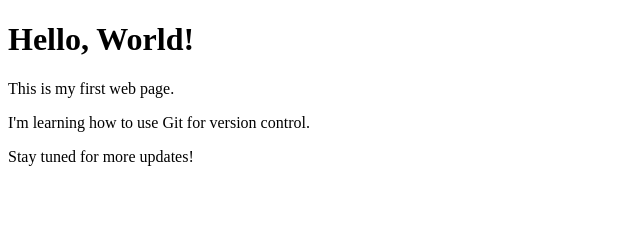
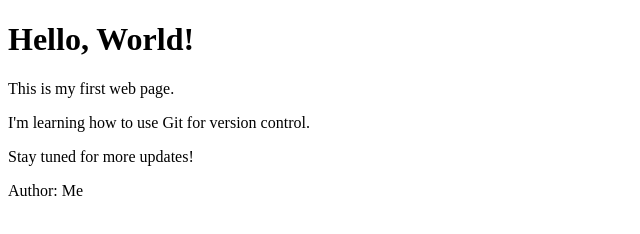
Before and after one commit to Pancracioo/HelloWorldGit, a plain HTML site: page index.html in a window 1280 px wide. Shown: the full height of the page, 0-640 px from the left. Drawn offline with Linux system fonts and the light colour scheme.

Commit message:
se agrego un parrafo al index

```diff
--- a/index.html
+++ b/index.html
@@ -10,5 +10,6 @@
     <p>This is my first web page.</p>
     <p>I'm learning how to use Git for version control.</p>
     <p>Stay tuned for more updates!</p>
+    <p>Author: Me</p>
 </body>
 </html>
```
